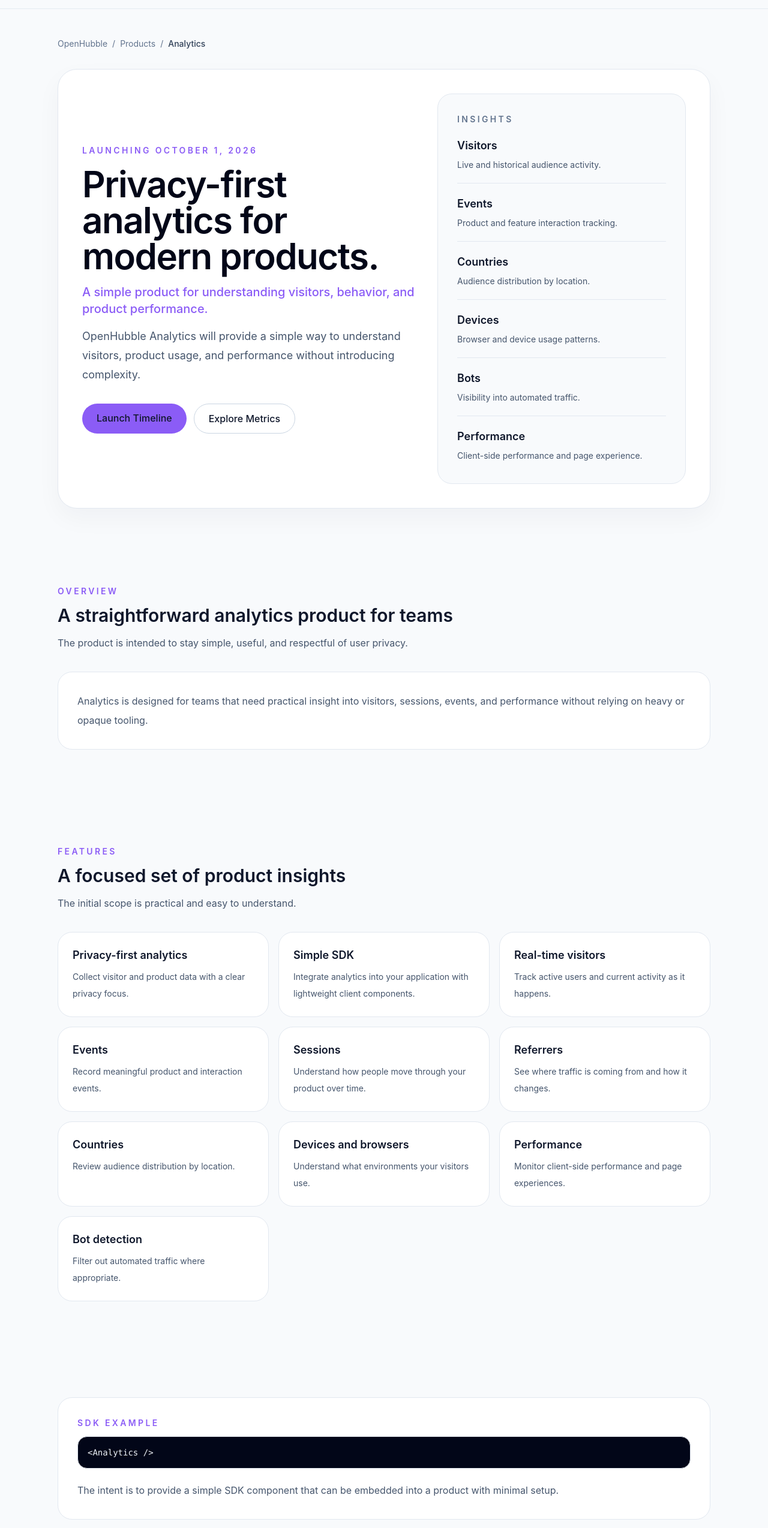
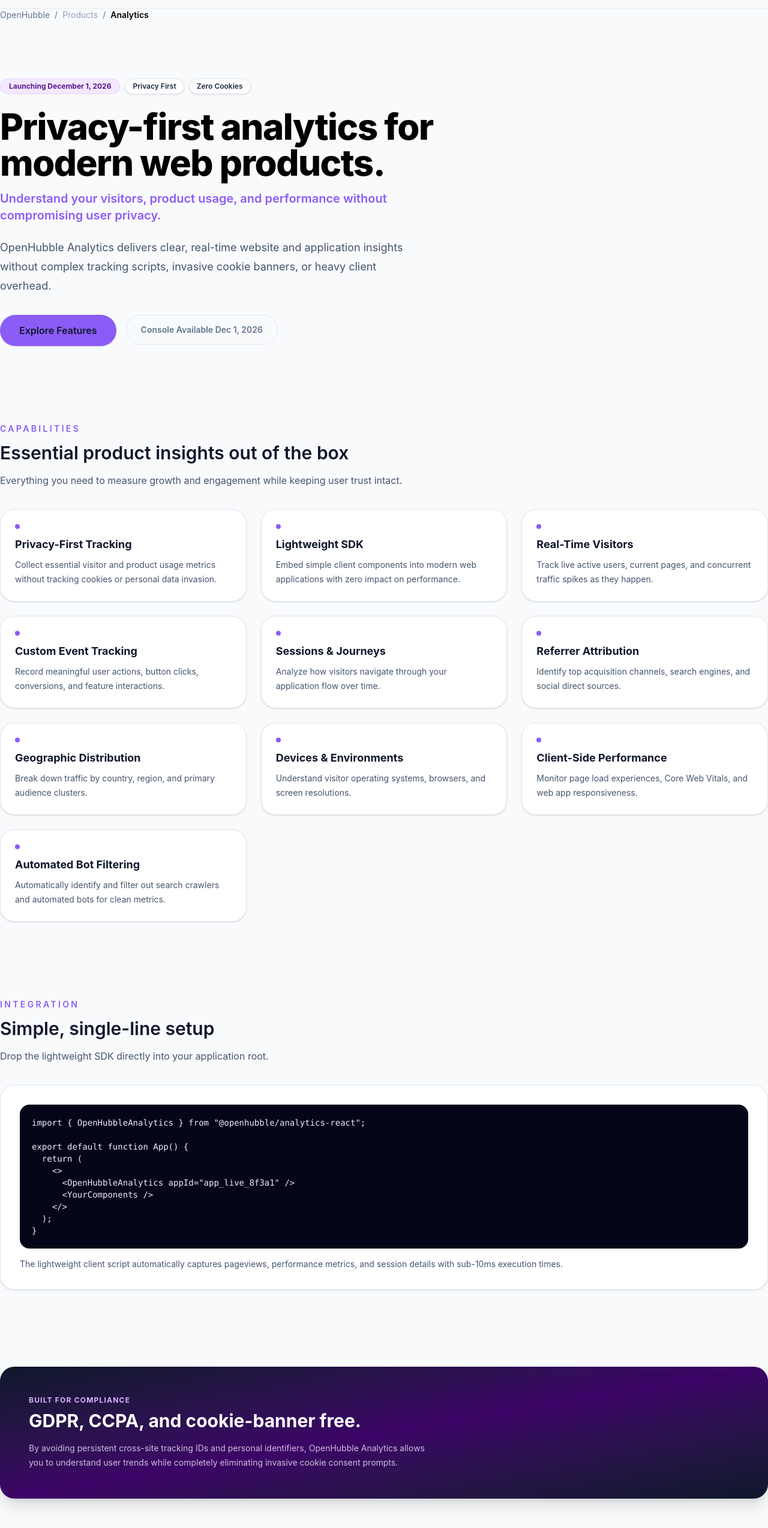
Before and after one commit to BlackIQ/landing, a Next.js app: page /products/analytics in a window 1280 px wide. Shown: the part 58-2606 px from the top of the page at 60% size. Built offline with nearby package versions, Linux system fonts and the light colour scheme.

Commit message:
Analytics page. Done!

```diff
--- a/src/app/products/analytics/page.tsx
+++ b/src/app/products/analytics/page.tsx
@@ -9,184 +9,145 @@
 
 const features = [
   {
-    title: "Privacy-first analytics",
-    description: "Collect visitor and product data with a clear privacy focus.",
+    title: "Privacy-First Tracking",
+    description:
+      "Collect essential visitor and product usage metrics without tracking cookies or personal data invasion.",
   },
   {
-    title: "Simple SDK",
+    title: "Lightweight SDK",
     description:
-      "Integrate analytics into your application with lightweight client components.",
+      "Embed simple client components into modern web applications with zero impact on performance.",
   },
   {
-    title: "Real-time visitors",
-    description: "Track active users and current activity as it happens.",
+    title: "Real-Time Visitors",
+    description:
+      "Track live active users, current pages, and concurrent traffic spikes as they happen.",
   },
   {
-    title: "Events",
-    description: "Record meaningful product and interaction events.",
+    title: "Custom Event Tracking",
+    description:
+      "Record meaningful user actions, button clicks, conversions, and feature interactions.",
   },
   {
-    title: "Sessions",
-    description: "Understand how people move through your product over time.",
+    title: "Sessions & Journeys",
+    description:
+      "Analyze how visitors navigate through your application flow over time.",
   },
   {
-    title: "Referrers",
-    description: "See where traffic is coming from and how it changes.",
+    title: "Referrer Attribution",
+    description:
+      "Identify top acquisition channels, search engines, and social direct sources.",
   },
   {
-    title: "Countries",
-    description: "Review audience distribution by location.",
+    title: "Geographic Distribution",
+    description:
+      "Break down traffic by country, region, and primary audience clusters.",
   },
   {
-    title: "Devices and browsers",
-    description: "Understand what environments your visitors use.",
+    title: "Devices & Environments",
+    description:
+      "Understand visitor operating systems, browsers, and screen resolutions.",
   },
   {
-    title: "Performance",
-    description: "Monitor client-side performance and page experiences.",
+    title: "Client-Side Performance",
+    description:
+      "Monitor page load experiences, Core Web Vitals, and web app responsiveness.",
   },
   {
-    title: "Bot detection",
-    description: "Filter out automated traffic where appropriate.",
+    title: "Automated Bot Filtering",
+    description:
+      "Automatically identify and filter out search crawlers and automated bots for clean metrics.",
   },
 ];
 
 export const metadata: Metadata = {
-  title: "OpenHubble Analytics",
+  title: "OpenHubble Analytics | Privacy-First Web Insights",
   description:
-    "OpenHubble Analytics is a future privacy-first product for website and application insights.",
+    "OpenHubble Analytics launches Dec 1, 2026. Lightweight, privacy-first web and product analytics.",
 };
 
 export default function AnalyticsPage() {
   return (
     <ProductPageShell accent={accent}>
-      <section className="mx-auto max-w-6xl px-6 py-10 lg:px-8 lg:py-12">
+      {/* Breadcrumb Navigation */}
       <div className="mb-8 flex items-center gap-2 text-sm text-slate-500">
-          <Link href="/" className="transition hover:text-slate-800">
+        <Link href="/" className="transition hover:text-black">
           OpenHubble
         </Link>
         <span>/</span>
-          <Link href="/products" className="transition hover:text-slate-800">
-            Products
-          </Link>
+        <span className="text-slate-400">Products</span>
         <span>/</span>
-          <span className="font-medium text-slate-700">Analytics</span>
+        <span className="font-semibold text-black">Analytics</span>
       </div>
-        <div className="grid gap-8 rounded-[32px] border border-slate-200 bg-white p-8 shadow-[0_16px_40px_rgba(15,23,42,0.04)] lg:grid-cols-[1.15fr_0.85fr] lg:items-center lg:p-10">
-          <div>
-            <p
-              className="mb-4 text-sm font-semibold uppercase tracking-[0.24em]"
-              style={{ color: accent }}
-            >
-              Launching October 1, 2026
+
+      {/* Hero Section */}
+      <section className="py-8 lg:py-16">
+        <div className="max-w-3xl">
+          <div className="mb-6 flex flex-wrap gap-2">
+            <span className="rounded-full bg-purple-100 px-3.5 py-1 text-xs font-bold text-purple-900 border border-purple-200">
+              Launching December 1, 2026
+            </span>
+            <span className="rounded-full border border-slate-200 bg-white px-3 py-1 text-xs font-semibold text-slate-800 shadow-sm">
+              Privacy First
+            </span>
+            <span className="rounded-full border border-slate-200 bg-white px-3 py-1 text-xs font-semibold text-slate-800 shadow-sm">
+              Zero Cookies
+            </span>
+          </div>
+
+          <h1 className="mb-4 text-4xl font-extrabold tracking-tight text-black sm:text-5xl lg:text-6xl">
+            Privacy-first analytics for modern web products.
+          </h1>
+
+          <p className="mb-6 text-xl font-semibold" style={{ color: accent }}>
+            Understand your visitors, product usage, and performance without
+            compromising user privacy.
           </p>
-            <h1 className="mb-4 text-4xl font-semibold tracking-tight text-slate-950 sm:text-5xl lg:text-6xl">
-              Privacy-first analytics for modern products.
-            </h1>
-            <p className="mb-4 text-xl font-medium" style={{ color: accent }}>
-              A simple product for understanding visitors, behavior, and product
-              performance.
+
+          <p className="max-w-2xl text-lg leading-8 text-slate-600">
+            OpenHubble Analytics delivers clear, real-time website and
+            application insights without complex tracking scripts, invasive
+            cookie banners, or heavy client overhead.
           </p>
-            <p className="max-w-2xl text-lg leading-8 text-slate-600">
-              OpenHubble Analytics will provide a simple way to understand
-              visitors, product usage, and performance without introducing
-              complexity.
-            </p>
-            <div className="mt-8 flex flex-wrap gap-3">
-              <Link
-                href="#overview"
-                className="rounded-full px-6 py-3 text-center font-medium text-white transition hover:opacity-90"
+
+          <div className="mt-8 flex flex-col sm:flex-row gap-4 items-start">
+            <a
+              href="#features"
+              className="rounded-full px-8 py-3.5 text-center font-semibold text-white shadow-sm transition hover:opacity-90"
               style={{ backgroundColor: accent }}
             >
-                Launch Timeline
-              </Link>
-              <Link
-                href="/products/metrics"
-                className="rounded-full border border-slate-300 px-6 py-3 text-center font-medium text-slate-700 transition hover:bg-white"
-              >
-                Explore Metrics
-              </Link>
-            </div>
-          </div>
-
-          <div className="rounded-3xl border border-slate-200 bg-slate-50 p-6 sm:p-8">
-            <p className="text-sm font-semibold uppercase tracking-[0.24em] text-slate-500">
-              Insights
-            </p>
-            <div className="mt-5 space-y-5">
-              {[
-                {
-                  title: "Visitors",
-                  detail: "Live and historical audience activity.",
-                },
-                {
-                  title: "Events",
-                  detail: "Product and feature interaction tracking.",
-                },
-                {
-                  title: "Countries",
-                  detail: "Audience distribution by location.",
-                },
-                {
-                  title: "Devices",
-                  detail: "Browser and device usage patterns.",
-                },
-                { title: "Bots", detail: "Visibility into automated traffic." },
-                {
-                  title: "Performance",
-                  detail: "Client-side performance and page experience.",
-                },
-              ].map((item) => (
-                <div
-                  key={item.title}
-                  className="border-b border-slate-200 pb-4 last:border-b-0 last:pb-0"
-                >
-                  <h2 className="text-lg font-semibold text-slate-900">
-                    {item.title}
-                  </h2>
-                  <p className="mt-1 text-sm leading-7 text-slate-600">
-                    {item.detail}
-                  </p>
-                </div>
-              ))}
-            </div>
+              Explore Features
+            </a>
+            <span className="inline-flex items-center rounded-full border border-slate-200 bg-slate-50 px-6 py-3.5 text-sm font-semibold text-slate-500 cursor-not-allowed">
+              Console Available Dec 1, 2026
+            </span>
           </div>
         </div>
       </section>
 
-      <section className="mx-auto max-w-6xl px-6 py-16 lg:px-8 lg:py-20">
+      {/* Core Features Section */}
+      <section id="features" className="py-12 lg:py-16">
         <ProductSectionHeading
           accent={accent}
-          eyebrow="Overview"
-          title="A straightforward analytics product for teams"
-          description="The product is intended to stay simple, useful, and respectful of user privacy."
+          eyebrow="Capabilities"
+          title="Essential product insights out of the box"
+          description="Everything you need to measure growth and engagement while keeping user trust intact."
         />
-        <div className="rounded-3xl border border-slate-200 bg-white p-8">
-          <p className="text-base leading-8 text-slate-600">
-            Analytics is designed for teams that need practical insight into
-            visitors, sessions, events, and performance without relying on heavy
-            or opaque tooling.
-          </p>
-        </div>
-      </section>
 
-      <section className="mx-auto max-w-6xl px-6 py-16 lg:px-8 lg:py-20">
-        <ProductSectionHeading
-          accent={accent}
-          eyebrow="Features"
-          title="A focused set of product insights"
-          description="The initial scope is practical and easy to understand."
-        />
-        <div className="grid gap-4 md:grid-cols-2 xl:grid-cols-3">
+        <div className="grid gap-6 md:grid-cols-2 lg:grid-cols-3">
           {features.map((feature) => (
             <div
               key={feature.title}
-              className="rounded-3xl border border-slate-200 bg-white p-6"
+              className="rounded-3xl border border-slate-200 bg-white p-6 shadow-sm transition hover:border-purple-200 hover:shadow-md"
             >
-              <h3 className="mb-2 text-lg font-semibold text-slate-900">
+              <div
+                className="mb-3 h-2 w-2 rounded-full"
+                style={{ backgroundColor: accent }}
+              />
+              <h3 className="mb-2 text-lg font-bold text-slate-900">
                 {feature.title}
               </h3>
-              <p className="text-sm leading-7 text-slate-600">
+              <p className="text-sm leading-6 text-slate-600">
                 {feature.description}
               </p>
             </div>
@@ -194,20 +155,49 @@
         </div>
       </section>
 
-      <section className="mx-auto max-w-6xl px-6 py-16 lg:px-8 lg:py-20">
-        <div className="rounded-3xl border border-slate-200 bg-white p-8">
-          <p
-            className="mb-3 text-sm font-semibold uppercase tracking-[0.24em]"
-            style={{ color: accent }}
-          >
-            SDK example
+      {/* SDK Integration Code Preview */}
+      <section className="py-12 lg:py-16">
+        <ProductSectionHeading
+          accent={accent}
+          eyebrow="Integration"
+          title="Simple, single-line setup"
+          description="Drop the lightweight SDK directly into your application root."
+        />
+
+        <div className="rounded-3xl border border-slate-200 bg-white p-8 shadow-sm">
+          <pre className="overflow-x-auto rounded-2xl bg-slate-950 p-5 text-sm text-purple-100 font-mono">
+            <code>{`import { OpenHubbleAnalytics } from "@openhubble/analytics-react";
+
+export default function App() {
+  return (
+    <>
+      <OpenHubbleAnalytics appId="app_live_8f3a1" />
+      <YourComponents />
+    </>
+  );
+}`}</code>
+          </pre>
+          <p className="mt-4 text-sm text-slate-600">
+            The lightweight client script automatically captures pageviews,
+            performance metrics, and session details with sub-10ms execution
+            times.
           </p>
-          <pre className="overflow-x-auto rounded-2xl border border-slate-200 bg-slate-950 p-4 text-sm text-slate-100">
-            <code>{`<Analytics />`}</code>
-          </pre>
-          <p className="mt-5 text-base leading-8 text-slate-600">
-            The intent is to provide a simple SDK component that can be embedded
-            into a product with minimal setup.
+        </div>
+      </section>
+
+      {/* Privacy Commitment Banner */}
+      <section className="py-12 lg:py-16">
+        <div className="rounded-3xl bg-gradient-to-br from-slate-900 via-purple-950 to-slate-900 p-8 sm:p-12 text-white shadow-xl">
+          <p className="mb-2 text-xs font-bold uppercase tracking-widest text-purple-300">
+            Built for Compliance
+          </p>
+          <h3 className="mb-4 text-3xl font-bold">
+            GDPR, CCPA, and cookie-banner free.
+          </h3>
+          <p className="max-w-2xl text-purple-100/80 text-sm leading-6">
+            By avoiding persistent cross-site tracking IDs and personal
+            identifiers, OpenHubble Analytics allows you to understand user
+            trends while completely eliminating invasive cookie consent prompts.
           </p>
         </div>
       </section>
```
Lines whose indentation alone changed are shown as unchanged.
